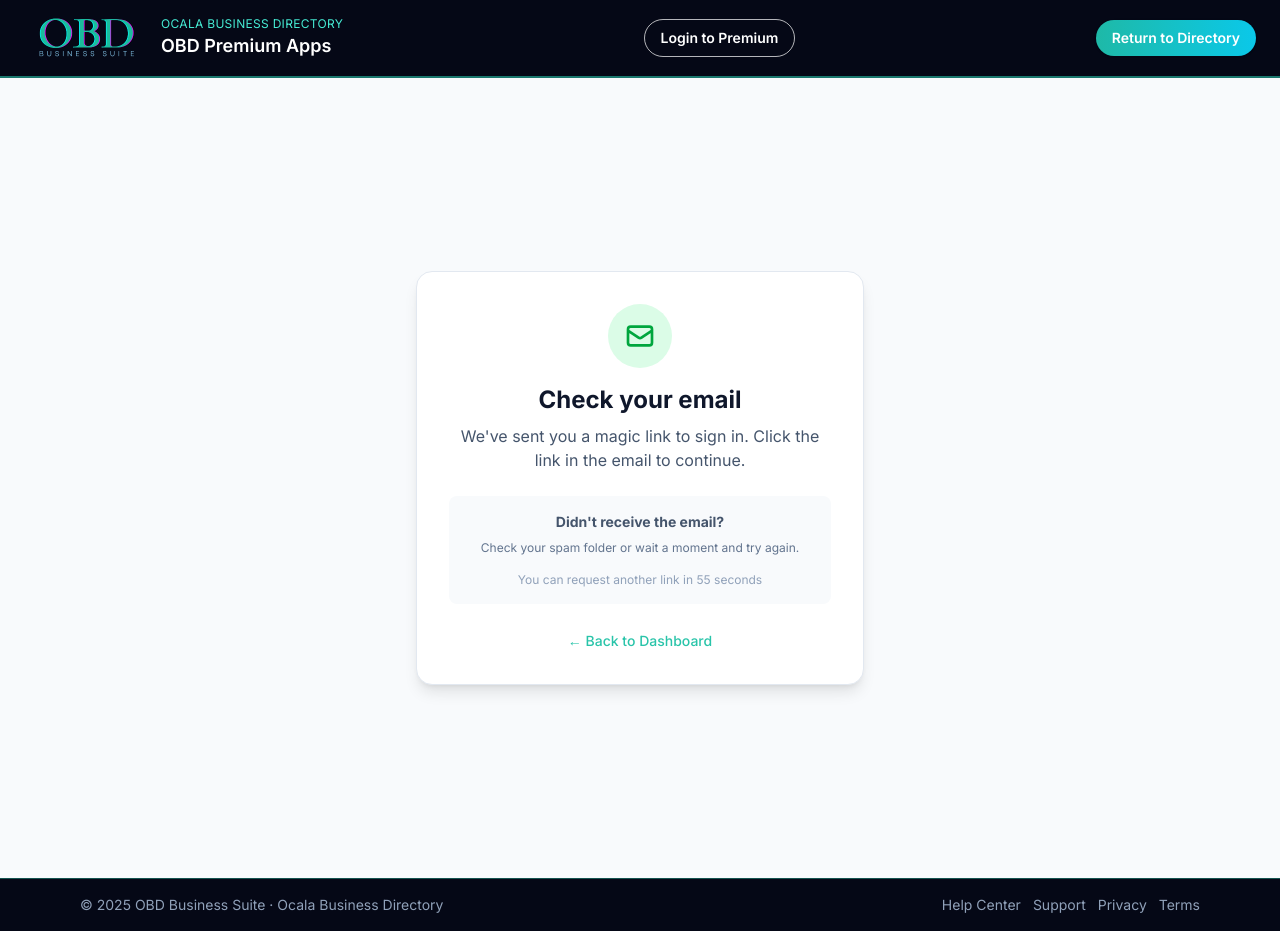
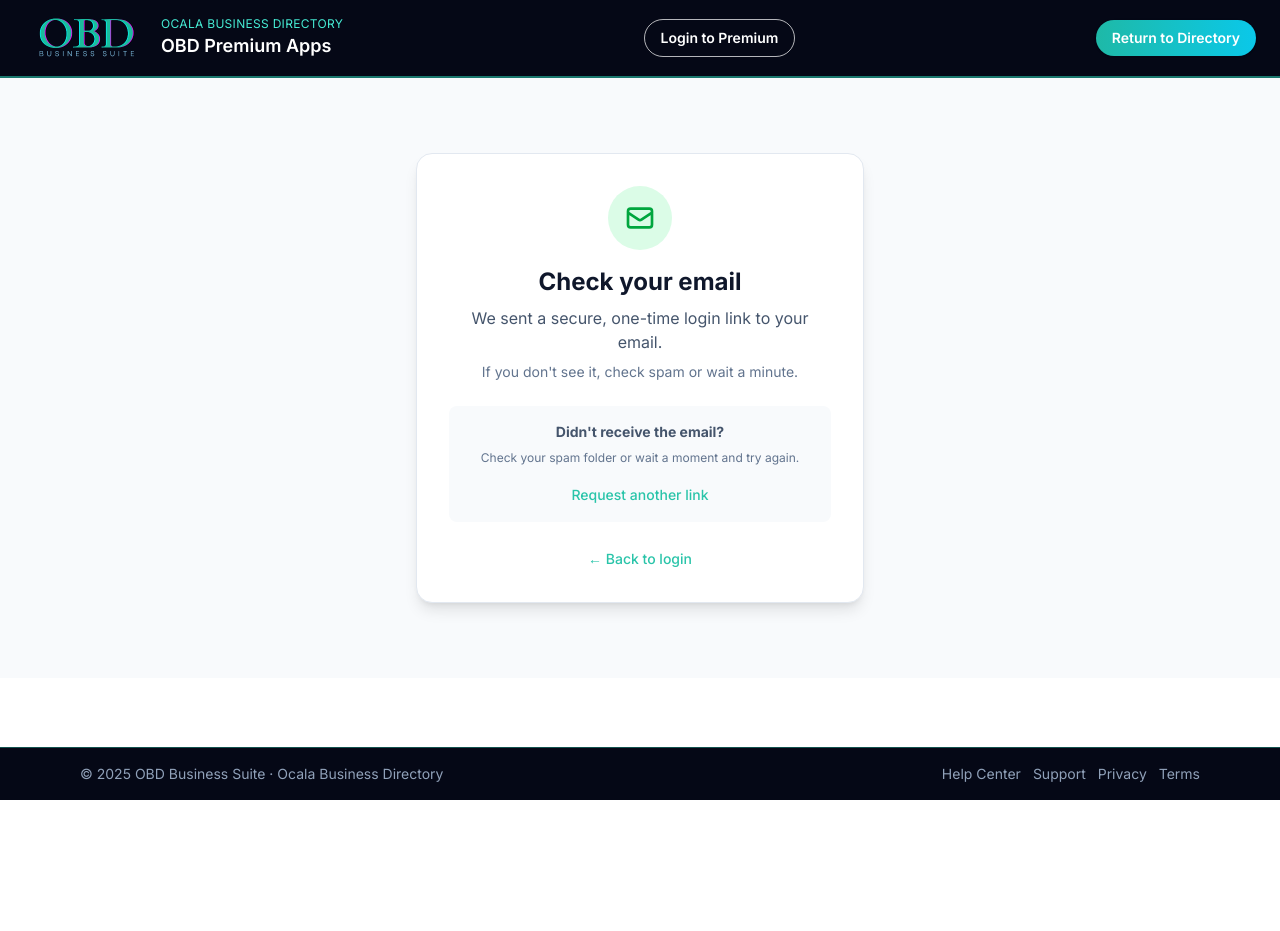
Before and after one commit to acemetillidie0001/obd-premium-apps, a Next.js app: page /login/verify in a window 1280 px wide. After the commit the page ends 800 px from the top, so only its background shows below. Built offline with nearby package versions, Linux system fonts and the light colour scheme; no server answers.

Commit message:
Fix subdomain auth flow: edge-safe middleware + verify step

```diff
--- a/src/app/login/LoginFormClient.tsx
+++ b/src/app/login/LoginFormClient.tsx
@@ -42,16 +42,12 @@ function LoginForm() {
           errorMessage = "The verification link has expired or has already been used. Please request a new one.";
         }
         setMessage({ type: "error", text: errorMessage });
-      } else if (result?.ok) {
-        // Sign in successful, redirect to callbackUrl
-        router.push(callbackUrl);
-        router.refresh();
+        // Do NOT redirect on error - show error message to user
       } else {
-        setMessage({
-          type: "success",
-          text: "Check your email! We've sent you a secure, one-time login link.",
-        });
-        setEmail("");
+        // Email was sent successfully (no error) - always redirect to verify page
+        // This handles both result.ok === true (unlikely after email send) and result.ok === false (normal case)
+        const verifyPath = `/login/verify?callbackUrl=${encodeURIComponent(callbackUrl)}&email=${encodeURIComponent(email)}`;
+        router.push(verifyPath);
       }
     } catch (error) {
       setMessage({
@@ -64,7 +60,7 @@ function LoginForm() {
   };
 
   return (
-    <main className="min-h-screen bg-slate-50 flex items-center justify-center px-4 py-12">
+    <div className="min-h-[calc(100vh-200px)] bg-slate-50 flex items-center justify-center px-4 py-12">
       <div className="w-full max-w-md">
         {/* Logo/Header */}
         <div className="text-center mb-8">
@@ -140,14 +136,14 @@ function LoginForm() {
           </Link>
         </div>
       </div>
-    </main>
+    </div>
   );
 }
 
 export default function LoginFormClient() {
   return (
     <Suspense fallback={
-      <main className="min-h-screen bg-slate-50 flex items-center justify-center px-4 py-12">
+      <div className="min-h-[calc(100vh-200px)] bg-slate-50 flex items-center justify-center px-4 py-12">
         <div className="w-full max-w-md">
           <div className="bg-white rounded-2xl shadow-lg border border-slate-200 p-8">
             <div className="animate-pulse space-y-4">
@@ -157,7 +153,7 @@ export default function LoginFormClient() {
             </div>
           </div>
         </div>
-      </main>
+      </div>
     }>
       <LoginForm />
     </Suspense>
--- a/src/app/login/verify/page.tsx
+++ b/src/app/login/verify/page.tsx
@@ -1,21 +1,19 @@
 "use client";
 
 import Link from "next/link";
-import { useEffect, useState } from "react";
+import { useSearchParams } from "next/navigation";
+import { Suspense } from "react";
 
-export default function VerifyPage() {
-  const [countdown, setCountdown] = useState(60);
+function VerifyContent() {
+  const searchParams = useSearchParams();
+  const email = searchParams.get("email") || "";
+  const callbackUrl = searchParams.get("callbackUrl") || "/";
 
-  useEffect(() => {
-    const timer = setInterval(() => {
-      setCountdown((prev) => (prev > 0 ? prev - 1 : 0));
-    }, 1000);
-
-    return () => clearInterval(timer);
-  }, []);
+  // Build login URL with callbackUrl preserved
+  const loginUrl = `/login${callbackUrl && callbackUrl !== "/" ? `?callbackUrl=${encodeURIComponent(callbackUrl)}` : ""}`;
 
   return (
-    <main className="min-h-screen bg-slate-50 flex items-center justify-center px-4 py-12">
+    <div className="min-h-[calc(100vh-200px)] bg-slate-50 flex items-center justify-center px-4 py-12">
       <div className="w-full max-w-md">
         <div className="bg-white rounded-2xl shadow-lg border border-slate-200 p-8 text-center">
           <div className="mb-6">
@@ -36,7 +34,14 @@ export default function VerifyPage() {
             </div>
             <h1 className="text-2xl font-bold text-slate-900 mb-2">Check your email</h1>
             <p className="text-slate-600">
-              We've sent you a magic link to sign in. Click the link in the email to continue.
+              {email ? (
+                <>We sent a secure, one-time login link to <strong>{email}</strong>.</>
+              ) : (
+                "We sent a secure, one-time login link to your email."
+              )}
+            </p>
+            <p className="text-sm text-slate-500 mt-2">
+              If you don't see it, check spam or wait a minute.
             </p>
           </div>
 
@@ -47,28 +52,42 @@ export default function VerifyPage() {
             <p className="text-xs text-slate-500 mb-4">
               Check your spam folder or wait a moment and try again.
             </p>
-            {countdown > 0 ? (
-              <p className="text-xs text-slate-400">
-                You can request another link in {countdown} seconds
-              </p>
-            ) : (
-              <Link
-                href="/login"
-                className="text-sm text-[#29c4a9] hover:text-[#1EB9A7] font-medium"
-              >
-                Request another link
-              </Link>
-            )}
+            <Link
+              href={loginUrl}
+              className="text-sm text-[#29c4a9] hover:text-[#1EB9A7] font-medium"
+            >
+              Request another link
+            </Link>
           </div>
 
           <Link
-            href="/"
+            href={loginUrl}
             className="text-sm text-[#29c4a9] hover:text-[#1EB9A7] font-medium"
           >
-            ← Back to Dashboard
+            ← Back to login
           </Link>
         </div>
       </div>
-    </main>
+    </div>
   );
 }
+
+export default function VerifyPage() {
+  return (
+    <Suspense fallback={
+      <div className="min-h-[calc(100vh-200px)] bg-slate-50 flex items-center justify-center px-4 py-12">
+        <div className="w-full max-w-md">
+          <div className="bg-white rounded-2xl shadow-lg border border-slate-200 p-8">
+            <div className="animate-pulse space-y-4">
+              <div className="h-8 bg-slate-200 rounded w-3/4 mx-auto"></div>
+              <div className="h-10 bg-slate-200 rounded"></div>
+              <div className="h-10 bg-slate-200 rounded"></div>
+            </div>
+          </div>
+        </div>
+      </div>
+    }>
+      <VerifyContent />
+    </Suspense>
+  );
+}
```
